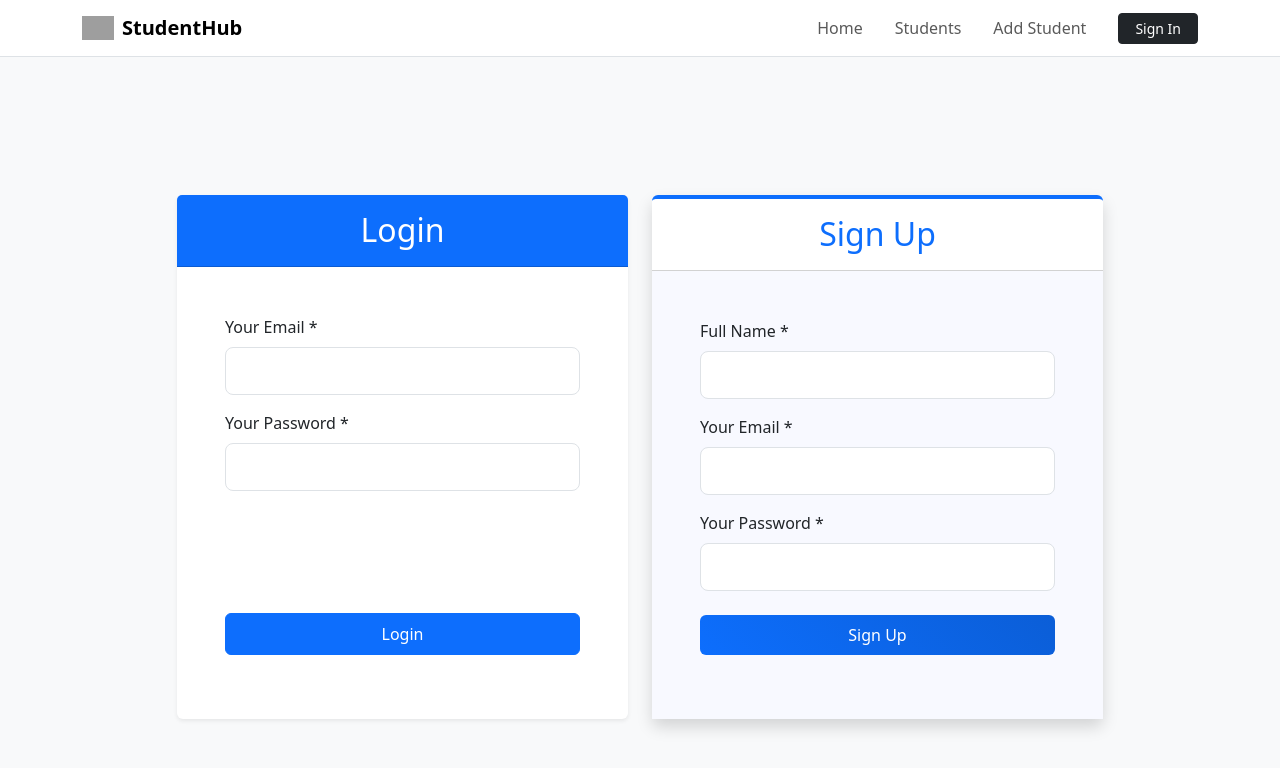
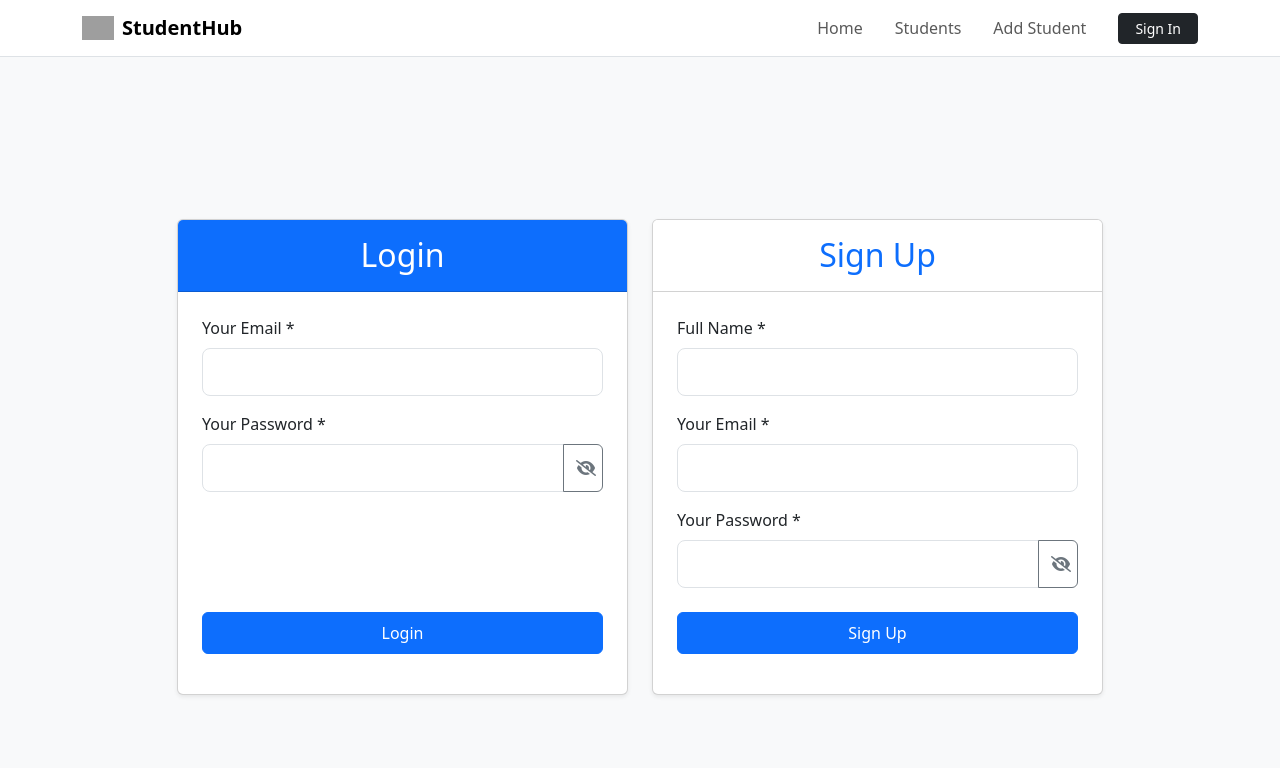
Before and after one commit to zehradynam/StudentMS-Angular, an Angular app: page /login in a window 1280 px wide. Shown: the top 768 px of the page. Built offline with nearby package versions, Linux system fonts and the light colour scheme; grey boxes are pictures that could not be loaded.

Commit message:
logiin UI chnages

```diff
--- a/angular.json
+++ b/angular.json
@@ -21,7 +21,11 @@
                 "input": "public"
               }
             ],
-            "styles": ["node_modules/bootstrap/dist/css/bootstrap.min.css", "src/styles.css"]
+            "styles": [
+              "node_modules/bootstrap/dist/css/bootstrap.min.css",
+              "node_modules/bootstrap-icons/font/bootstrap-icons.css",
+              "src/styles.css"
+            ]
           },
           "configurations": {
             "production": {
--- a/src/app/login/login.html
+++ b/src/app/login/login.html
@@ -17,26 +17,33 @@
         </div>
 
         <div *ngIf="!authState.loggedIn() else dashboard" class="row justify-content-center align-items-stretch g-4">
-            <!-- Login Form (Left) -->
+            <!-- Login Form -->
             <div class="col-md-5 d-flex">
-                <div class="card border-0 shadow-sm w-100">
-                    <div class="card-header bg-primary text-white py-3">
-                        <h2 class="text-center mb-0">Login</h2>
+                <div class="card shadow-sm w-100">
+                    <div class="card-header bg-primary text-white">
+                        <h2 class="text-center m-0 py-2">Login</h2>
                     </div>
-                    <div class="card-body p-4 p-md-5 d-flex flex-column">
-                        <form (ngSubmit)="login()" class="flex-grow-1 d-flex flex-column">
+                    <div class="card-body p-4 d-flex flex-column">
+                        <form (ngSubmit)="login()" class="d-flex flex-column h-100">
+                            <div class="flex-grow-1">
                                 <div class="mb-3">
                                     <label for="loginEmail" class="form-label">Your Email *</label>
                                     <input type="email" [(ngModel)]="userData.email" name="email" id="loginEmail"
-                                       class="form-control form-control-lg" required />
+                                           class="form-control form-control-lg" required>
                                 </div>
                                 <div class="mb-4">
                                     <label for="loginPassword" class="form-label">Your Password *</label>
-                                <input type="password" [(ngModel)]="userData.password" name="password"
-                                       id="loginPassword" class="form-control form-control-lg" required />
+                                    <div class="input-group">
+                                        <input [type]="showLoginPassword ? 'text' : 'password'" [(ngModel)]="userData.password"
+                                               name="password" id="loginPassword" class="form-control form-control-lg" required>
+                                        <button class="btn btn-outline-secondary" type="button" (click)="toggleLoginPassword()" style="width: 40px;">
+                                            <i [class]="showLoginPassword ? 'fas fa-eye' : 'fas fa-eye-slash'"></i>
+                                        </button>
                                     </div>
-                            <div class="mt-auto">
-                                <button type="submit" class="btn btn-primary w-100 py-2 mb-3">Login</button>
+                                </div>
+                            </div>
+                            <div>
+                                <button type="submit" class="btn btn-primary w-100 mb-3 py-2">Login</button>
 
                             </div>
                         </form>
@@ -44,31 +51,40 @@
                 </div>
             </div>
 
-            <!-- Sign Up Form (Right) -->
+            <!-- Sign Up Form -->
             <div class="col-md-5 d-flex">
-                <div class="card border-0 shadow w-100" style="border-top: 4px solid #0d6efd !important;">
-                    <div class="card-header bg-white py-3">
-                        <h2 class="text-center mb-0 text-primary">Sign Up</h2>
+                <div class="card shadow-sm w-100">
+                    <div class="card-header bg-white">
+                        <h2 class="text-center text-primary m-0 py-2">Sign Up</h2>
                     </div>
-                    <div class="card-body p-4 p-md-5 d-flex flex-column" style="background-color: #f8f9ff;">
-                        <form (ngSubmit)="signUp()" class="flex-grow-1 d-flex flex-column">
+                    <div class="card-body p-4 d-flex flex-column">
+                        <form (ngSubmit)="signUp()" class="d-flex flex-column h-100">
+                            <div class="flex-grow-1">
                                 <div class="mb-3">
                                     <label for="signupName" class="form-label">Full Name *</label>
                                     <input type="text" [(ngModel)]="signupData.name" name="name" id="signupName"
-                                       class="form-control form-control-lg" required />
+                                           class="form-control form-control-lg" required>
                                 </div>
                                 <div class="mb-3">
                                     <label for="signupEmail" class="form-label">Your Email *</label>
                                     <input type="email" [(ngModel)]="signupData.email" name="email" id="signupEmail"
-                                       class="form-control form-control-lg" required />
+                                           class="form-control form-control-lg" required>
                                 </div>
                                 <div class="mb-4">
                                     <label for="signupPassword" class="form-label">Your Password *</label>
-                                <input type="password" [(ngModel)]="signupData.password" name="password"
-                                       id="signupPassword" class="form-control form-control-lg" required />
+                                    <div class="input-group">
+                                        <input [type]="showSignupPassword ? 'text' : 'password'" [(ngModel)]="signupData.password"
+                                               name="password" id="signupPassword" class="form-control form-control-lg" required>
+                                        <button class="btn btn-outline-secondary" type="button" (click)="toggleSignupPassword()" style="width: 40px;">
+                                            <i [class]="showSignupPassword ? 'fas fa-eye' : 'fas fa-eye-slash'"></i>
+                                        </button>
                                     </div>
-                            <div class="mt-auto">
-                                <button type="submit" class="btn w-100 py-2 mb-3" style="background: linear-gradient(45deg, #0d6efd, #0b5ed7); color: white; border: none;">Sign Up</button>
+                                </div>
+                            </div>
+                            <div>
+                                <button type="submit" class="btn btn-primary w-100 mb-3 py-2">
+                                    Sign Up
+                                </button>
 
                             </div>
                         </form>
--- a/src/app/login/login.ts
+++ b/src/app/login/login.ts
@@ -14,11 +14,11 @@ import { RouterLink } from '@angular/router';
 })
 export class Login
 {
-
   userData: User = {} as User;
   showError = signal<boolean>(false);
   showSuccess = signal<boolean>(false);
-
+  showLoginPassword = false;
+  showSignupPassword = false;
   signupData: User = {} as User;
 
 
@@ -46,6 +46,14 @@ export class Login
 
 
 
+  toggleLoginPassword() {
+    this.showLoginPassword = !this.showLoginPassword;
+  }
+
+  toggleSignupPassword() {
+    this.showSignupPassword = !this.showSignupPassword;
+  }
+
   login() {
     console.log("iss logged in :", this.showError());
     console.log('I am In:' + JSON.stringify(this.userData));
--- a/src/index.html
+++ b/src/index.html
@@ -6,7 +6,7 @@
   <base href="/">
   <meta name="viewport" content="width=device-width, initial-scale=1">
   <link rel="icon" type="image/x-icon" href="https://cdn-icons-png.flaticon.com/512/3976/3976625.png">
-
+  <link rel="stylesheet" href="https://cdnjs.cloudflare.com/ajax/libs/font-awesome/6.0.0/css/all.min.css">
 </head>
 <body>
   <app-root></app-root>
```
Lines whose indentation alone changed are shown as unchanged.
